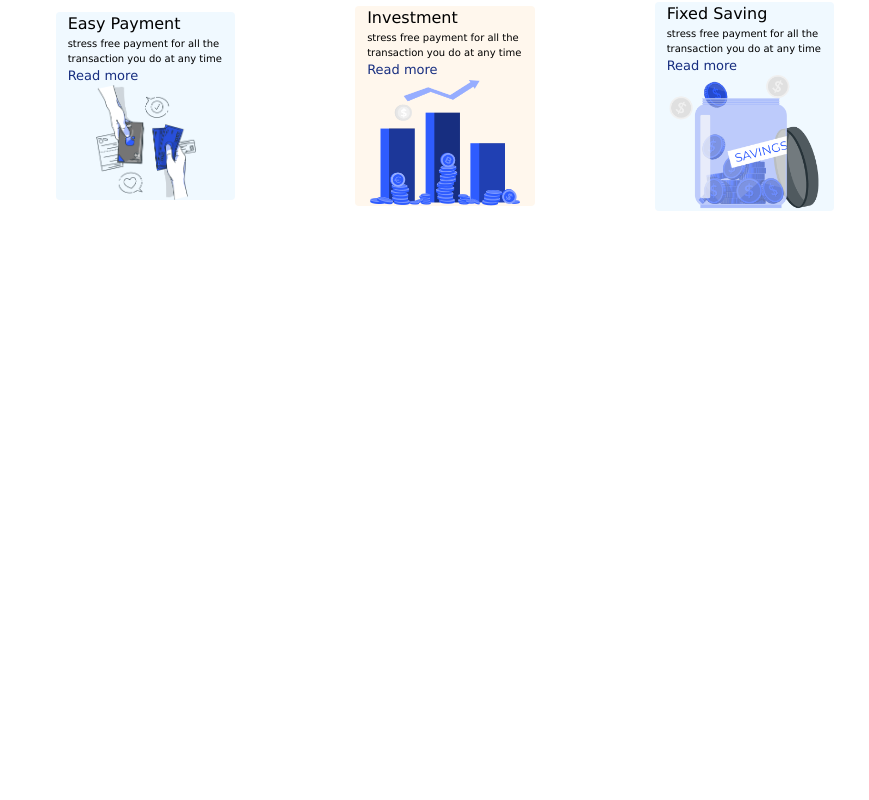
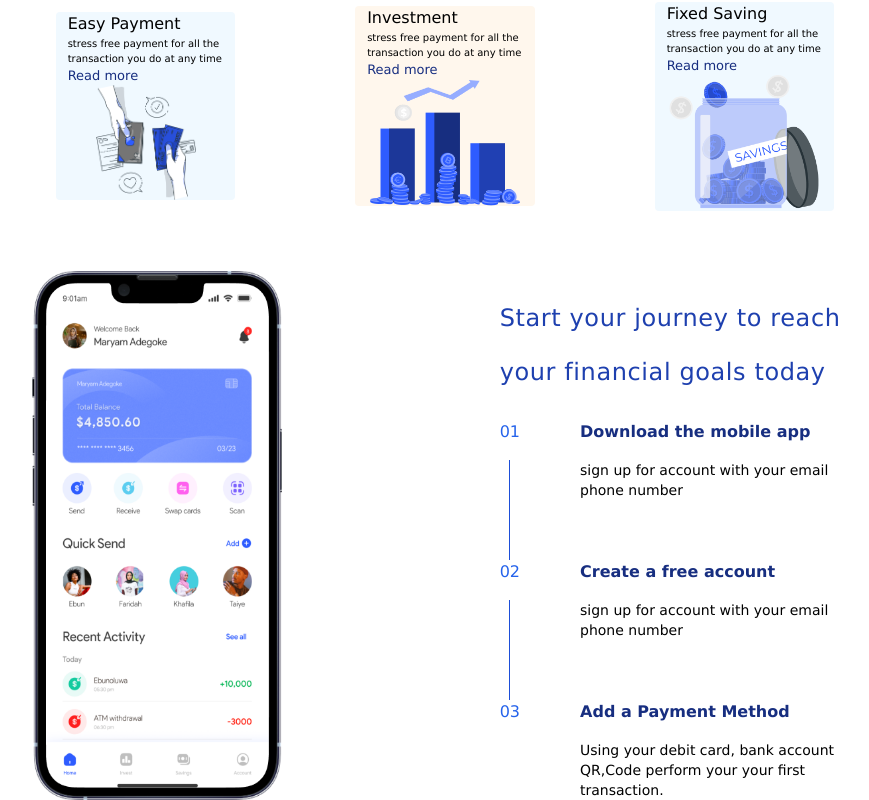
Before and after one commit to goodylove/Fintech-landing-page, a React (Vite) app: page / in a window 1280 px wide. Shown: the part 970-1770 px from the top of the page, without its empty margins (195-1064 px from the left). Before the commit the page ends 1241 px from the top, so only its background shows below. Built offline with nearby package versions, Linux system fonts and the light colour scheme.

Commit message:
completed service

```diff
--- a/src/components/App/index.jsx
+++ b/src/components/App/index.jsx
@@ -2,6 +2,7 @@ import { useState } from "react";
 import NavBar from "./../NavBar/index";
 import FinTech from "./../fintechbanner.jsx/index";
 import Service from "./../service/index";
+import Steps from "./../steps/index";
 
 import "./App.css";
 
@@ -11,6 +12,7 @@ function App() {
       <NavBar />
       <FinTech />
       <Service />
+      <Steps />
     </div>
   );
 }
--- a/src/components/fintechbanner.jsx/index.jsx
+++ b/src/components/fintechbanner.jsx/index.jsx
@@ -15,14 +15,14 @@ const FinTech = () => {
         <div className="flex flex-col md:flex-row items-center justify-center">
           <div className="flex flex-col  text-start  items-center">
             <div className="w-[97%]">
-              <p className=" md:text-5xl text-blue-900 text-2xl mb-4 ">
+              <p className=" md:text-5xl text-blue-900 text-2xl mb-4 leading-[3.4rem] md:leading-[4rem] ">
                 Pay,Invest,Save,
                 <br />
                 your Cash with a<br /> Single bank
               </p>
             </div>
 
-            <p>
+            <p className="leading-[2.4rem]">
               finteckk is the bank that does it all.manager everything directly
               and its easy with fiteckk
             </p>
--- /dev/null
+++ b/src/components/steps/index.jsx
@@ -0,0 +1,63 @@
+import React from "react";
+import PhoneImg from "../../.././public/Fintekk app- phone.png";
+const Steps = () => {
+  return (
+    <div className="w-[100%] flex justify-center items-center ">
+      <div className="md:flex-row flex flex-col justify-around  md:w-[80%] w-full ">
+        <div className="flex justify-center">
+          <img src={PhoneImg} alt="phone" height="50px" width="250px" />
+        </div>
+        <div className=" md:w-[35%] ml-5">
+          <h2 className=" text-blue-800 font-medium  mb-5 mt-5 text-3xl leading-[3.5rem] md:text-2xl text-start md:leading-[3.4rem] md:tracking-wide">
+            Start your journey to reach your financial goals today
+          </h2>
+          <div className="flex">
+            <div className="  pr-[26px] flex flex-col md:pr-[60px]  items-center">
+              <span className="text-blue-600 mb-4">01</span>
+              <div className="w-[1px] h-[100px] bg-blue-700 text-blue-600"></div>
+            </div>
+            <div className="flex flex-col ">
+              <span className="text-[#172E80] font-bold text-start mb-4">
+                Download the mobile app
+              </span>
+              <div className="text-start text-sm">
+                sign up for account with your email phone number
+              </div>
+            </div>
+          </div>
+          <div className="flex">
+            <div className="  pr-[26px] flex flex-col md:pr-[60px]  items-center">
+              <span className="text-blue-600 mb-4">02</span>
+              <div className="w-[1px] h-[100px] bg-blue-700 text-blue-600"></div>
+            </div>
+            <div className="flex flex-col ">
+              <span className="text-[#172E80] font-bold text-start mb-4">
+                Create a free account
+              </span>
+              <div className="text-start text-sm">
+                sign up for account with your email phone number
+              </div>
+            </div>
+          </div>
+          <div className="flex">
+            <div className="  pr-[26px] flex flex-col md:pr-[60px]  items-center">
+              <span className="text-blue-600 mb-4">03</span>
+              {/* <div className="w-[1px] h-[100px] bg-blue-700 text-blue-600"></div> */}
+            </div>
+            <div className="flex flex-col ">
+              <span className="text-[#172E80] font-bold text-start mb-4 ">
+                Add a Payment Method
+              </span>
+              <div className="text-start text-sm">
+                Using your debit card, bank account QR,Code perform your your
+                first transaction.
+              </div>
+            </div>
+          </div>
+        </div>
+      </div>
+    </div>
+  );
+};
+
+export default Steps;
```
